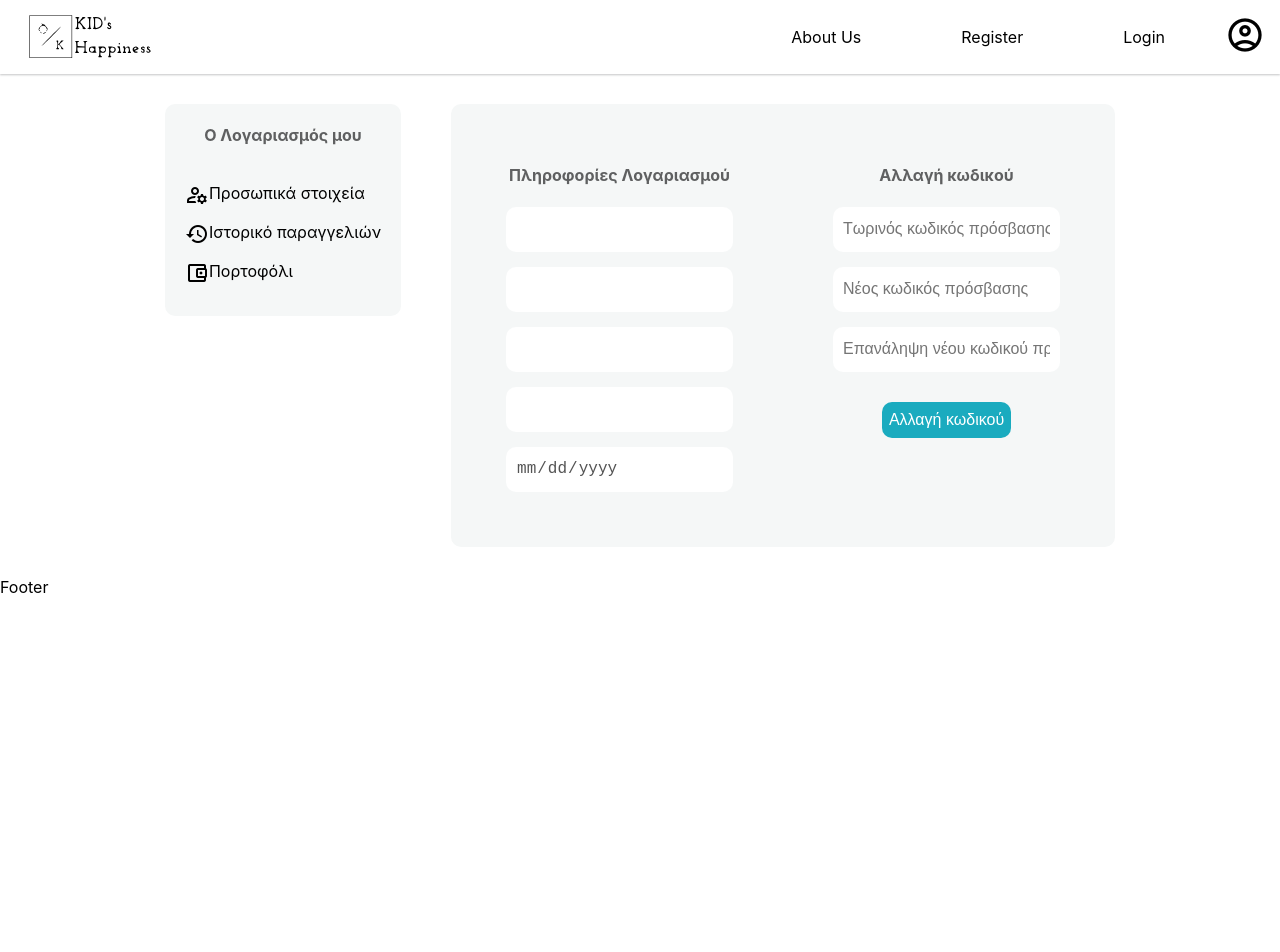
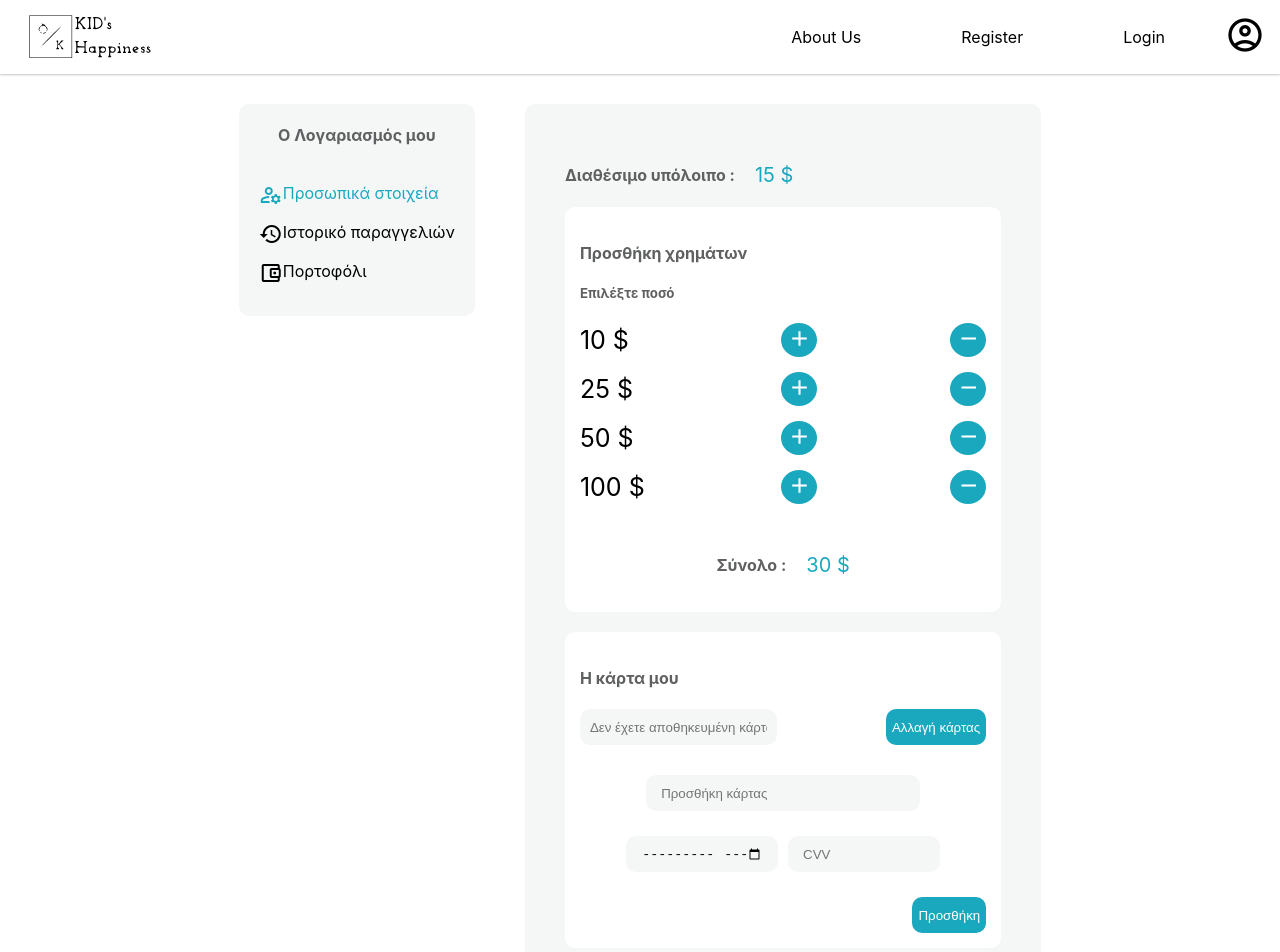
Before and after one commit to smackflad/ProjectTel, a React (Create React App) app in the folder parent-app/: page /my-profile in a window 1280 px wide. Shown: the top 952 px of the page. Before the commit the page ends 800 px from the top, so only its background shows below. Built offline with nearby package versions, Linux system fonts and the light colour scheme.

Commit message:
wallet done

```diff
--- a/parent-app/src/components/Pages/ParentProfilePage/ParentProfilePage.js
+++ b/parent-app/src/components/Pages/ParentProfilePage/ParentProfilePage.js
@@ -1,5 +1,6 @@
 import "./ParentProfilePage.css";
 import Account from "./Account";
+import Wallet from "./Wallet";
 const ParentProfilePage = () => {
   return (
     <div className="ParentProfilePage-external">
@@ -7,7 +8,7 @@ const ParentProfilePage = () => {
         <h4>Ο Λογαριασμός μου</h4>
         <div className="profile-selections">
           <ul>
-            <li>
+            <li className="mini-menu-selected">
               <span class="material-icons-outlined">manage_accounts</span>
               <span>Προσωπικά στοιχεία</span>
             </li>
@@ -25,7 +26,7 @@ const ParentProfilePage = () => {
         </div>
       </div>
       <div className="container-selection">
-        <Account />
+        <Wallet />
       </div>
     </div>
   );
--- a/parent-app/src/components/Pages/ParentProfilePage/Wallet.css
+++ b/parent-app/src/components/Pages/ParentProfilePage/Wallet.css
@@ -0,0 +1,129 @@
+.Wallet-balance-container {
+  display: flex;
+  align-items: center;
+}
+.Wallet-balance-text {
+  font-size: 20px;
+  margin-left: 20px;
+  color: #1aa8bf;
+}
+.Wallet-external {
+  width: 100%;
+}
+.Wallet-external h4,
+.Wallet-external h5 {
+  color: #5f6061;
+}
+.Wallet-wrap-amounts {
+  display: flex;
+  flex-direction: row;
+  align-items: center;
+  margin-top: 15px;
+  justify-content: space-between;
+}
+.Wallet-wrap-amounts button span {
+  color: #fff;
+  width: auto;
+}
+.Wallet-wrap-amounts button {
+  border: 0;
+  border-radius: 50%;
+  background-color: #1aa8bf;
+  margin-left: 20px;
+  height: 34px;
+  width: 36px;
+  cursor: pointer;
+}
+.Wallet-wrap-amounts button:hover {
+  background-color: #76cdd9;
+}
+.Wallet-wrap-amounts span {
+  font-size: 25px;
+  width: 68px;
+}
+.Wallet-total {
+  display: flex;
+  flex-direction: row;
+  justify-content: center;
+  align-items: center;
+  margin-top: 30px;
+}
+.Wallet-total .total-amount {
+  font-size: 20px;
+  color: #1aa8bf;
+  margin-left: 20px;
+}
+.Wallet-recharge {
+  border-radius: 10px;
+  background-color: #fff;
+  padding: 15px;
+}
+.Wallet-cards {
+  border-radius: 10px;
+  background-color: #fff;
+  padding: 15px;
+  margin-top: 20px;
+}
+.Wallet-card-button {
+  border-radius: 10px;
+  border: 0;
+  background-color: #1aa8bf;
+  color: #fff;
+  height: 36px;
+  cursor: pointer;
+}
+.Wallet-myCard:focus-visible {
+  outline: 0;
+}
+.Wallet-myCard {
+  border: 0;
+  background-color: #f5f7f7;
+  height: 36px;
+  border-radius: 10px;
+  padding: 0 10px 0 10px;
+}
+.Wallet-card-change {
+  display: flex;
+  justify-content: space-between;
+}
+.button-disabled {
+  background-color: #cfd1d1;
+  opacity: 0.8;
+  cursor: default;
+}
+.Wallet-newCard-details input {
+  border: 0;
+  background-color: #f5f7f7;
+  height: 36px;
+  border-radius: 10px;
+  padding: 0 10px 0 10px;
+}
+.Wallet-newCard-details input:focus-visible {
+  outline: 0;
+}
+.Wallet-AddCard {
+  display: flex;
+  flex-direction: column;
+  margin-top: 30px;
+  align-items: center;
+}
+.Wallet-AddCard input {
+  margin-bottom: 20px;
+  padding: 0 15px 0 15px;
+  width: 60%;
+}
+.Wallet-newCard-details {
+  display: flex;
+  justify-content: center;
+}
+.Wallet-newCard-details input {
+  width: 30%;
+  padding: 0 15px 0 15px;
+  margin: 5px;
+}
+.Wallet-add-button-wrap {
+  display: flex;
+  justify-content: flex-end;
+  width: 100%;
+  margin-top: 20px;
+}
--- a/parent-app/src/components/Pages/ParentProfilePage/Wallet.js
+++ b/parent-app/src/components/Pages/ParentProfilePage/Wallet.js
@@ -0,0 +1,107 @@
+import "./Wallet.css";
+
+const Wallet = () => {
+  return (
+    <div className="Wallet-external">
+      <div className="Wallet-balance-container">
+        <h4>Διαθέσιμο υπόλοιπο :</h4>
+        <span className="Wallet-balance-text">15 $</span>
+        {/* get value from db  */}
+      </div>
+      <div className="Wallet-recharge">
+        <h4>Προσθήκη χρημάτων</h4>
+        <h5>Επιλέξτε ποσό</h5>
+        <div className="Wallet-wrap-amounts">
+          <span>10 $</span>
+          <button type="submit">
+            <span class="material-icons-outlined">add</span>
+          </button>
+          <button type="submit">
+            <span class="material-icons-outlined">remove</span>
+          </button>
+        </div>
+        <div className="Wallet-wrap-amounts">
+          <span>25 $</span>
+          <button type="submit">
+            <span class="material-icons-outlined">add</span>
+          </button>
+          <button type="submit">
+            <span class="material-icons-outlined">remove</span>
+          </button>
+        </div>
+        <div className="Wallet-wrap-amounts">
+          <span>50 $</span>
+          <button type="submit">
+            <span class="material-icons-outlined">add</span>
+          </button>
+          <button type="submit">
+            <span class="material-icons-outlined">remove</span>
+          </button>
+        </div>
+        <div className="Wallet-wrap-amounts">
+          <span>100 $</span>
+          <button type="submit">
+            <span class="material-icons-outlined">add</span>
+          </button>
+          <button type="submit">
+            <span class="material-icons-outlined">remove</span>
+          </button>
+        </div>
+        <div className="Wallet-total">
+          <h4>Σύνολο :</h4>
+          <span className="total-amount">30 $</span>
+          {/*   Dynamicly change and class wallet total is displayed if a button is  from parent class is pressed (+ or -)*/}
+        </div>
+      </div>
+      <div className="Wallet-cards">
+        <h4>Η κάρτα μου</h4>
+        <div className="Wallet-card-change">
+          <input
+            className="Wallet-myCard"
+            type="text"
+            id="card"
+            name="card"
+            placeholder="Δεν έχετε αποθηκευμένη κάρτα"
+          ></input>
+          <button className="Wallet-card-button" type="submit">
+            {/*addClass button-disabled if card doesnt exist in DB and make it disabled and makes Wallet-AddCard class visible */}
+            Αλλαγή κάρτας
+          </button>
+        </div>
+        <div className="Wallet-AddCard">
+          <input
+            className="Wallet-myCard"
+            type="text"
+            id="CardNumber"
+            name="CardNumber"
+            placeholder="Προσθήκη κάρτας "
+          ></input>
+          <div className="Wallet-newCard-details">
+            <input
+              type="month"
+              id="CardDate"
+              name="CardDate"
+              placeholder="Ημερομηνία λήξης "
+            ></input>
+            <input
+              type="text"
+              id="CardCvv"
+              name="CardCvv"
+              placeholder="CVV "
+            ></input>
+          </div>
+          <div className="Wallet-add-button-wrap">
+            <button className="Wallet-card-button" type="submit">
+              {/*when this button pressed class Wallet-AddCard is hidden and the card number goes on  Wallet-myCard input*/}
+              Προσθήκη
+            </button>
+          </div>
+        </div>
+      </div>
+    </div>
+  );
+};
+{
+  /*in general when bottom class is visible change card button is disabled*/
+}
+export default Wallet;
--- a/parent-app/src/components/Pages/ParentProfilePage/parentProfilePage.css
+++ b/parent-app/src/components/Pages/ParentProfilePage/parentProfilePage.css
@@ -35,6 +35,9 @@
   padding: 0px 20px 0 20px;
 }
 .profile-selections ul li:hover {
-  color: #1aa8bf;
+  color: #a0a3a3;
   cursor: pointer;
 }
+.mini-menu-selected {
+  color: #1aa8bf;
+}
```
